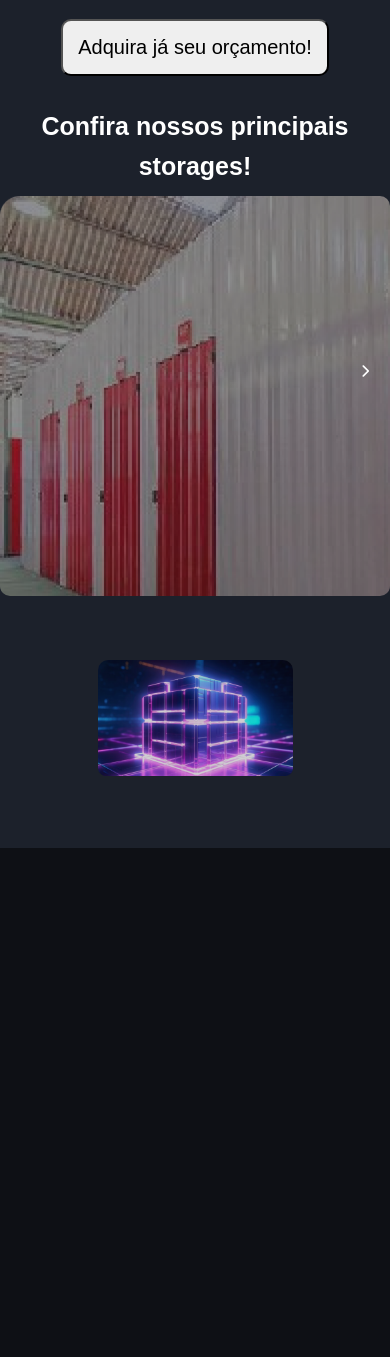
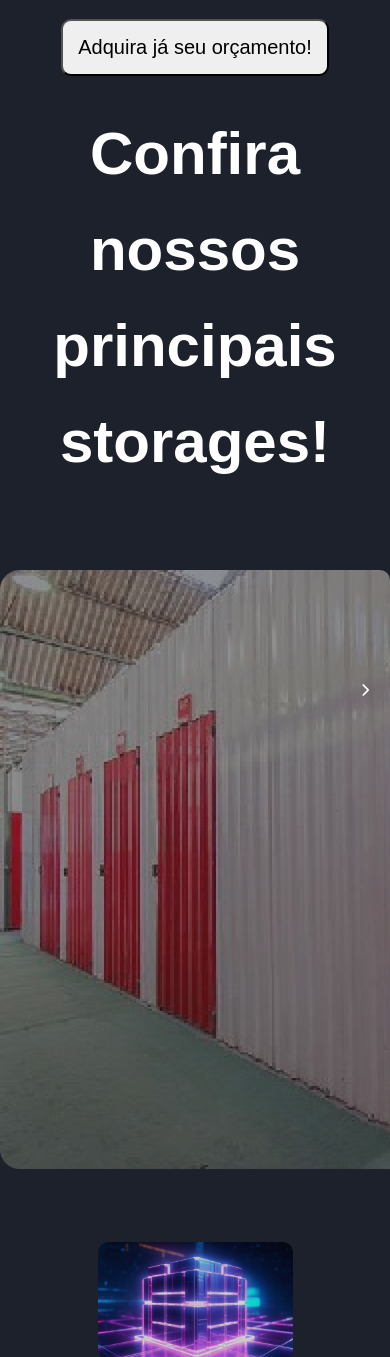
Before and after one commit to eothigas/YS_Storage, a PHP site: page / in a window 390 px wide. Shown: the part 936-2293 px from the top of the page. Before the commit the page ends 1784 px from the top, so only its background shows below. Run offline with PHP 8.4, Linux system fonts and the light colour scheme.

Commit message:
Responsividade

```diff
--- a/src/webview.css
+++ b/src/webview.css
@@ -423,16 +423,17 @@ body {
 
     /* Estilos Carrossel */
     .title-car {
-        font-size: 25px; /* Reduz o tamanho da fonte */
+        font-size: 60px; /* Reduz o tamanho da fonte */
         padding-top: 10px;
-        padding-bottom: 10px;
+        padding-bottom: 80px;
+        text-wrap: wrap;
     }
 
     .carousel-container {
         margin-left: 0px;
         padding: 0; /* Remove o espaçamento lateral */
         max-width: 100%; /* Define a largura máxima como 100% */
-        max-height: 400px; /* Ajusta a altura máxima */
+        max-height: 7500px; /* Ajusta a altura máxima */
     }
 
     .carousel-item {
```
